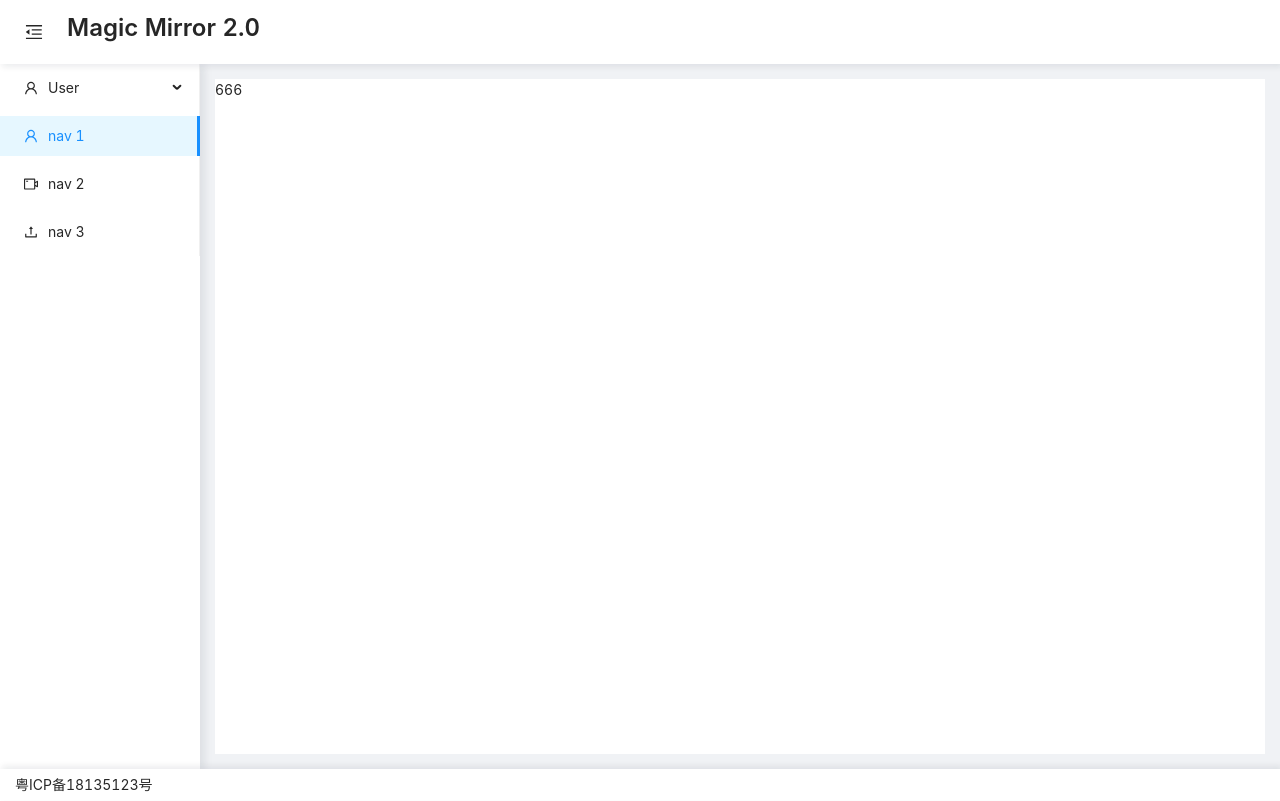
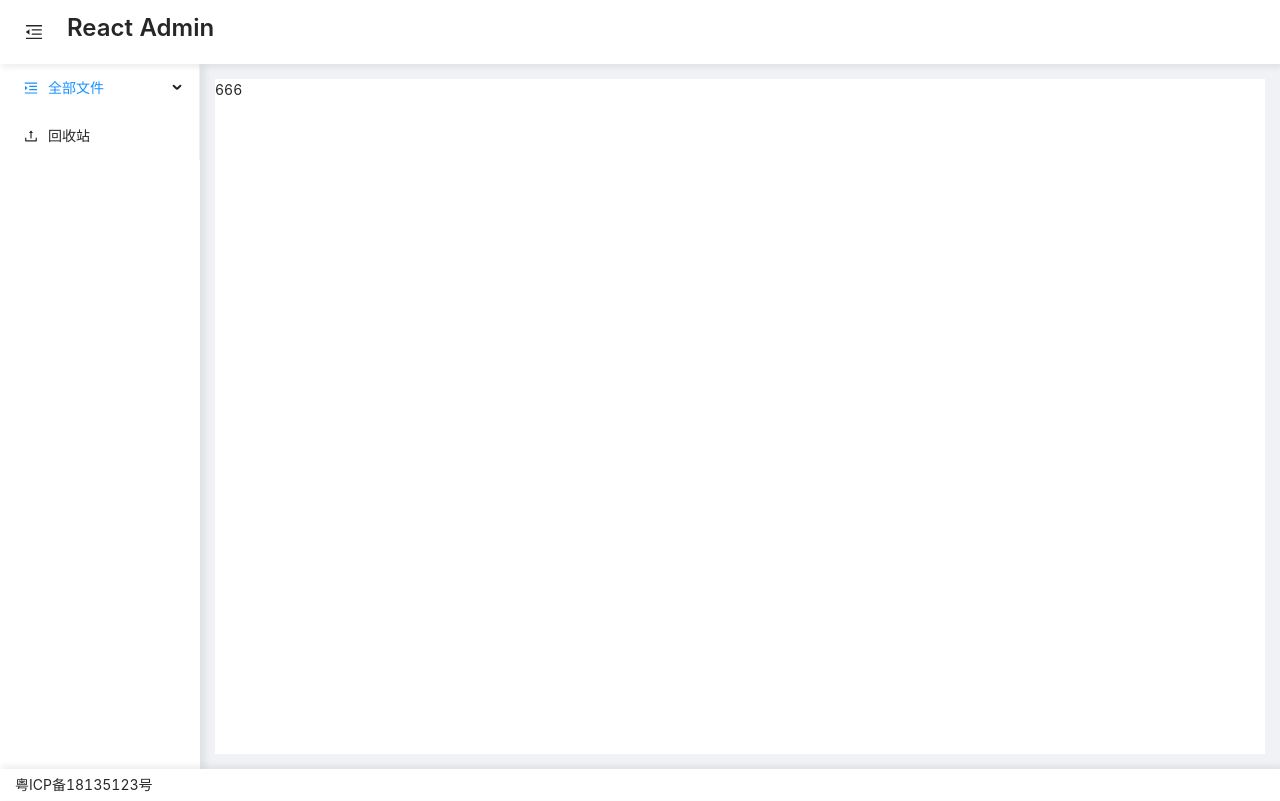
Before and after one commit to YonSunZhen/react-antd-admin, a React (Create React App) app: page / in a window 1280 px wide. Built offline with nearby package versions, Linux system fonts and the light colour scheme.

Commit message:
add SiderMenu components

```diff
--- a/src/App.tsx
+++ b/src/App.tsx
@@ -1,21 +1,47 @@
 import React from 'react';
-import { Layout, Menu } from 'antd';
+import { Layout } from 'antd';
 import {
   MenuUnfoldOutlined,
   MenuFoldOutlined,
   UserOutlined,
   VideoCameraOutlined,
   UploadOutlined,
-} from '@ant-design/icons';;
+} from '@ant-design/icons';
+import { ISiderMenu, ESiderMenuMode, SiderMenu } from './layouts';
 import './App.scss';
 
 const { Header, Sider, Content, Footer } = Layout;
-const { SubMenu } = Menu;
 
-class App extends React.Component {
+interface State {
+  collapsed?: boolean,
+  menuList?: ISiderMenu
+}
+class App extends React.Component<any, State> {
 
   state = {
     collapsed: false,
+    menuList: {
+      mode: ESiderMenuMode.Inline,
+      data: [
+        {
+          id: '1',
+          name: '全部文件',
+          icon: <MenuUnfoldOutlined />,
+          open: true,
+          children: [
+            {id: '2', link: './files/all-files', name: '所有文件', matchRouter: true, icon:  <UserOutlined />},
+            {id: '22', link: './files/all-files', name: '所有文件', matchRouter: true }
+          ]
+        },
+        {
+          id: '3',
+          name: '回收站',
+          icon: <UploadOutlined />,
+          matchRouter: true,
+          link: './recycle'
+        }
+      ]
+    }
   };
 
   toggle = () => {
@@ -33,30 +59,14 @@ class App extends React.Component {
               className: 'trigger',
               onClick: this.toggle,
             })}
-            <div className="title">Magic Mirror 2.0</div>
+            <div className="title">React Admin</div>
           </div>
         </Header>
         <Layout className="content-container">
           <Content id="content">
             <div className="sidebar-box">
               <Sider id="side" trigger={null} collapsible collapsed={this.state.collapsed}>
-                <div className="logo" />
-                <Menu mode="inline" defaultSelectedKeys={['1']}>
-                  <SubMenu key="sub1" icon={<UserOutlined />} title="User">
-                    <Menu.Item key="3">Tom</Menu.Item>
-                    <Menu.Item key="4">Bill</Menu.Item>
-                    <Menu.Item key="5">Alex</Menu.Item>
-                  </SubMenu>
-                  <Menu.Item key="1" icon={<UserOutlined />}>
-                    nav 1
-                  </Menu.Item>
-                  <Menu.Item key="2" icon={<VideoCameraOutlined />}>
-                    nav 2
-                  </Menu.Item>
-                  <Menu.Item key="3" icon={<UploadOutlined />}>
-                    nav 3
-                  </Menu.Item>
-                </Menu>
+                <SiderMenu menuList={this.state.menuList}></SiderMenu>
               </Sider>
             </div>
             <div className="inner-content">
--- a/src/index.tsx
+++ b/src/index.tsx
@@ -5,9 +5,11 @@ import App from './App';
 import reportWebVitals from './reportWebVitals';
 
 ReactDOM.render(
-  <React.StrictMode>
-    <App />
-  </React.StrictMode>,
+  // FIXME:
+  // <React.StrictMode>
+  //   <App />
+  // </React.StrictMode>,
+  <App />,
   document.getElementById('root')
 );
 
--- /dev/null
+++ b/src/layouts/index.ts
@@ -0,0 +1 @@
+export * from './sider-menu';
--- /dev/null
+++ b/src/layouts/sider-menu/SiderMenu.tsx
@@ -0,0 +1,29 @@
+import React from 'react';
+import { Menu } from 'antd';
+import { ISiderMenu } from './SiderMenu.types';
+
+interface SiderMenuProps {
+  menuList?: ISiderMenu
+};
+
+const { SubMenu } = Menu;
+
+export const SiderMenu: React.FC<SiderMenuProps> = ({menuList = {}}) => {
+
+  return (
+    <Menu mode={menuList.mode} defaultSelectedKeys={['1']}>
+      {menuList.data?.map((meunItem) => {
+        if(meunItem.children && meunItem?.children?.length > 0) {
+          return (
+            <SubMenu key={meunItem.id} icon={meunItem.icon} title={meunItem.name}>
+              {meunItem?.children?.map((childItem) => <Menu.Item key={childItem.id} icon={childItem.icon}>{childItem.name}</Menu.Item>)}
+            </SubMenu>
+          )
+        } else {
+          return <Menu.Item key={meunItem.id} icon={meunItem.icon}>{meunItem.name}</Menu.Item>
+        }
+      })}
+    </Menu>
+  )
+
+}
--- /dev/null
+++ b/src/layouts/sider-menu/SiderMenu.types.ts
@@ -0,0 +1,42 @@
+import React, { ReactNode } from "react";
+
+export enum ESiderMenuMode {
+  Vertical = 'vertical',
+  Horizontal = 'horizontal',
+  Inline = 'inline'
+}
+
+export enum ESiderMenuTheme {
+  Light = 'light',
+  Dark = 'dark'
+}
+
+export interface ISiderMenu {
+  inlineCollapsed?: boolean;
+  inlineIndent?: number;
+  mode?: ESiderMenuMode;
+  selectable?: boolean;
+  theme?: ESiderMenuTheme;
+  data?: ISiderSubMenu[];
+}
+
+export interface ISiderSubMenu {
+  id: string;
+  open?: boolean;
+  disabled?: boolean;
+  name?: string;
+  icon?: ReactNode;
+  menuClassName?: string;
+  children?: ISiderSubMenu[];
+}
+
+// export interface ISiderMenuItem {
+//   id?: string;
+//   disabled?: boolean;
+//   selected?: boolean;
+//   matchRouter: boolean;
+//   matchRouterExact?: boolean;
+//   name?: string;
+//   icon?: ReactNode;
+//   link?: string;
+// }
--- /dev/null
+++ b/src/layouts/sider-menu/index.tsx
@@ -0,0 +1,2 @@
+export * from './SiderMenu';
+export * from './SiderMenu.types';
```
